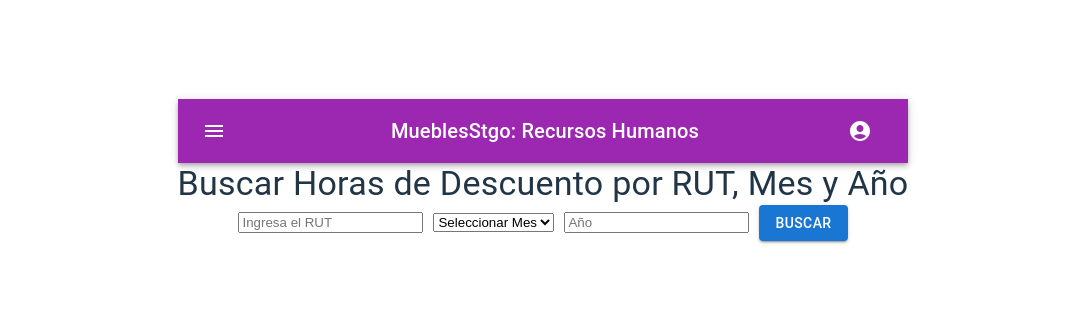
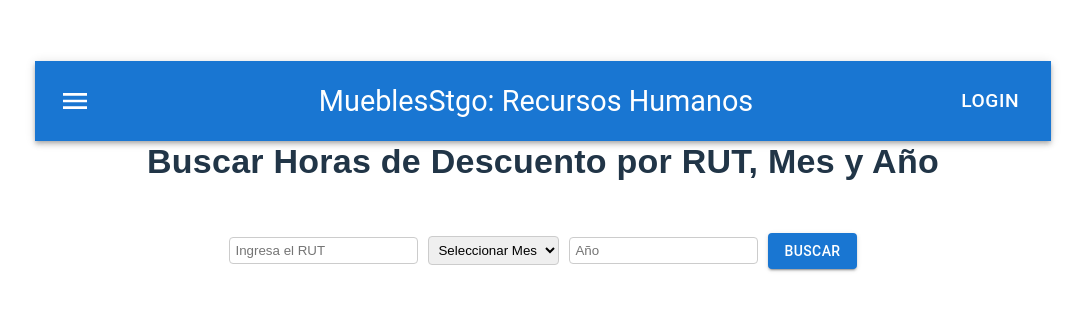
Before and after one commit to Plizama/ProyectoMINSW_Frontend, a React (Vite) app: page /discountHours/list in a window 1280 px wide. Shown: the part 230-540 px from the top of the page, without its empty margins (97-1182 px from the left). Built offline with nearby package versions, Linux system fonts and the light colour scheme.

Commit message:
archivo final

```diff
--- a/package.json
+++ b/package.json
@@ -13,7 +13,7 @@
     "@emotion/react": "^11.13.3",
     "@emotion/styled": "^11.13.0",
     "@mui/icons-material": "^6.1.1",
-    "@mui/material": "^6.1.1",
+    "@mui/material": "^6.1.3",
     "axios": "^1.7.7",
     "react": "^18.3.1",
     "react-dom": "^18.3.1",
--- a/src/App.jsx
+++ b/src/App.jsx
@@ -13,7 +13,7 @@
   return (
     <Router>
       <div className="container">
-        <Navbar />
+      <Navbar></Navbar>
         <Routes>
           <Route path="/home" element={<Home />} />
           <Route path="/employee/list" element={<EmployeeList/>} />
--- a/src/components/DiscountHoursList.jsx
+++ b/src/components/DiscountHoursList.jsx
@@ -10,6 +10,7 @@
 import TableHead from "@mui/material/TableHead";
 import TableRow from "@mui/material/TableRow";
 import Paper from "@mui/material/Paper";
+import Box from '@mui/material/Box';
 
 const DiscountHoursList = () => {
   const [rut, setRut] = useState("");
@@ -18,22 +19,20 @@
   const [discountHoursList, setDiscountHoursList] = useState([]);
   const [message, setMessage] = useState("");
 
-  // Función para manejar el cambio de valor del RUT
+  // Manejo de cambio en los inputs
   const handleRutChange = (event) => {
     setRut(event.target.value);
   };
 
-  // Función para manejar el cambio de valor del mes
   const handleMonthChange = (event) => {
     setMonth(event.target.value);
   };
 
-  // Función para manejar el cambio de valor del año
   const handleYearChange = (event) => {
     setYear(event.target.value);
   };
 
-  // Función para obtener las horas de descuento por RUT, mes y año
+  // Búsqueda
   const handleSearchByRutAndMonth = () => {
     if (!rut || !month || !year) {
       setMessage("Por favor ingrese el RUT, mes y año.");
@@ -56,13 +55,12 @@
       });
   };
 
-  // Función para aprobar una hora de descuento
+  // Aprobar horas
   const handleApprove = (rut, date) => {
     discountHoursService
       .approveDiscountHours(rut, date)
       .then(() => {
         setMessage("Descuento de horas aprobado correctamente.");
-        // Actualizar el listado después de aprobar
         handleSearchByRutAndMonth();
       })
       .catch(() => {
@@ -72,18 +70,62 @@
 
   return (
     <div>
-      <Typography variant="h4">Buscar Horas de Descuento por RUT, Mes y Año</Typography>
 
+      <Box
+        sx={{
+          display: 'flex',
+          justifyContent: 'center',
+          marginBottom: '40px',
+          position: 'relative',
+          zIndex: 1,
+        }}
+      >
+        <Typography
+          variant="h4"
+          sx={{
+            fontFamily: 'Arial, sans-serif',
+            fontWeight: 'bold',
+            textAlign: 'center',
+          }}
+        >
+          Buscar Horas de Descuento por RUT, Mes y Año
+        </Typography>
+      </Box>
+
+
+      <div
+        style={{
+          position: 'relative',
+          zIndex: 2,
+          padding: '10px',
+          backgroundColor: '#fff',
+        }}
+      >
         <input
           type="text"
           placeholder="Ingresa el RUT"
           value={rut}
           onChange={handleRutChange}
-        style={{ marginRight: "10px" }}
+          style={{
+            marginRight: '10px',
+            zIndex: 3,
+            padding: '5px',
+            borderRadius: '4px',
+            border: '1px solid #ccc',
+          }}
         />
 
-      {/* Menú desplegable para seleccionar el mes */}
-      <select value={month} onChange={handleMonthChange} style={{ marginRight: "10px" }}>
+        <select
+          value={month}
+          onChange={handleMonthChange}
+          style={{
+            marginRight: '10px',
+            zIndex: 3,
+            padding: '5px',
+            borderRadius: '4px',
+            border: '1px solid #ccc',
+          }}
+        >
           <option value="">Seleccionar Mes</option>
           <option value="1">Enero</option>
           <option value="2">Febrero</option>
@@ -99,32 +141,40 @@
           <option value="12">Diciembre</option>
         </select>
 
-      {/* Campo de texto para ingresar el año */}
         <input
           type="text"
           placeholder="Año"
           value={year}
           onChange={handleYearChange}
-        style={{ marginRight: "10px" }}
+          style={{
+            marginRight: '10px',
+            zIndex: 3,
+            padding: '5px',
+            borderRadius: '4px',
+            border: '1px solid #ccc',
+          }}
         />
 
         <Button
           variant="contained"
           color="primary"
           onClick={handleSearchByRutAndMonth}
+          style={{
+            zIndex: 3,
+          }}
         >
           Buscar
         </Button>
+      </div>
 
       {message && (
-        <Alert severity="info" style={{ marginTop: "20px" }}>
+        <Alert severity="info" style={{ marginTop: '20px', zIndex: 2 }}>
           {message}
         </Alert>
       )}
 
-      {/* Mostrar la tabla solo si hay datos */}
       {discountHoursList.length > 0 && (
-        <TableContainer component={Paper} style={{ marginTop: "20px" }}>
+        <TableContainer component={Paper} style={{ marginTop: '20px' }}>
           <Table>
             <TableHead>
               <TableRow>
--- a/src/components/EmployeesList.jsx
+++ b/src/components/EmployeesList.jsx
@@ -11,13 +11,13 @@
 const EmployeeList = () => {
   const [employees, setEmployees] = useState([]);
 
-  // Función para obtener la lista de empleados desde el backend
+  // Obtener lista de empleados
   const init = () => {
     employeeService
       .getAll()
       .then((response) => {
         console.log("Mostrando listado de todos los empleados.", response.data);
-        setEmployees(response.data); // Almacenamos los empleados en el estado
+        setEmployees(response.data);
       })
       .catch((error) => {
         console.log(
@@ -27,16 +27,13 @@
       });
   };
 
-  // useEffect para llamar a init al montar el componente
   useEffect(() => {
     init();
   }, []);
 
   return (
-    <div>
-      <h2>Lista de Empleados</h2>
       <TableContainer component={Paper}>
-        <Table sx={{ minWidth: 650 }} aria-label="employee table">
+        <Table sx={{ minWidth: 650 }} size="small" aria-label="a dense table">
           <TableHead>
             <TableRow>
               <TableCell>ID</TableCell>
@@ -63,7 +60,6 @@
           </TableBody>
         </Table>
       </TableContainer>
-    </div>
   );
 };
 
--- a/src/components/Navbar.jsx
+++ b/src/components/Navbar.jsx
@@ -5,81 +5,46 @@
 import Typography from "@mui/material/Typography";
 import IconButton from "@mui/material/IconButton";
 import MenuIcon from "@mui/icons-material/Menu";
-import Menu from '@mui/material/Menu';
-import MenuItem from '@mui/material/MenuItem';
-import AccountCircle from '@mui/icons-material/AccountCircle';
+import Button from "@mui/material/Button";
 import Sidemenu from "./Sidemenu";
 import { useState } from "react";
 
 export default function Navbar() {
   const [open, setOpen] = useState(false);
-  const [anchorEl, setAnchorEl] = useState(null);
-  const auth = true;
 
   const toggleDrawer = (open) => (event) => {
     setOpen(open);
   };
 
-  const handleMenu = (event) => {
-    setAnchorEl(event.currentTarget);
-  };
-
-  const handleClose = () => {
-    setAnchorEl(null);
-  };
-
   return (
     <Box sx={{ flexGrow: 1 }}>
-      <AppBar position="static" color="secondary">
-        <Toolbar>
+      <AppBar position="static" sx={{ height: '80px' }}>
+        <Toolbar sx={{ minHeight: '80px' }}>
           <IconButton
             size="large"
             edge="start"
             color="inherit"
             aria-label="menu"
-            sx={{ mr: 2 }}
+            sx={{ mr: 2, fontSize: '2rem' }}
             onClick={toggleDrawer(true)}
           >
-            <MenuIcon />
+            <MenuIcon fontSize="inherit" />
           </IconButton>
 
-          <Typography variant="h6" component="div" sx={{ flexGrow: 1 }}>
+          <Typography
+            variant="h5"
+            component="div"
+            sx={{
+              flexGrow: 1,
+              fontSize: '1.8rem',
+              padding: '200px',
+              margin: '10px 0',
+            }}
+          >
             MueblesStgo: Recursos Humanos
           </Typography>
 
-
-          {auth && (
-            <div>
-              <IconButton
-                size="large"
-                aria-label="account of current user"
-                aria-controls="menu-appbar"
-                aria-haspopup="true"
-                onClick={handleMenu}
-                color="inherit"
-              >
-                <AccountCircle />
-              </IconButton>
-              <Menu
-                id="menu-appbar"
-                anchorEl={anchorEl}
-                anchorOrigin={{
-                  vertical: 'top',
-                  horizontal: 'right',
-                }}
-                keepMounted
-                transformOrigin={{
-                  vertical: 'top',
-                  horizontal: 'right',
-                }}
-                open={Boolean(anchorEl)}
-                onClose={handleClose}
-              >
-                <MenuItem onClick={handleClose}>Profile</MenuItem>
-                <MenuItem onClick={handleClose}>Logout</MenuItem>
-              </Menu>
-            </div>
-          )}
+          <Button color="inherit" sx={{ fontSize: '1.2rem' }}>Login</Button>
         </Toolbar>
       </AppBar>
 
--- a/src/components/Sidemenu.jsx
+++ b/src/components/Sidemenu.jsx
@@ -11,8 +11,6 @@
 import CalculateIcon from "@mui/icons-material/Calculate";
 import AnalyticsIcon from "@mui/icons-material/Analytics";
 import DiscountIcon from "@mui/icons-material/Discount";
-import HailIcon from "@mui/icons-material/Hail";
-import MedicationLiquidIcon from "@mui/icons-material/MedicationLiquid";
 import MoreTimeIcon from "@mui/icons-material/MoreTime";
 import HomeIcon from "@mui/icons-material/Home";
 import { useNavigate } from "react-router-dom";
```
Also changed, not shown: src/components/CalculatePaycheck.jsx (+59 -10 lines), src/components/ExtraHoursList.jsx (+63 -14 lines), src/components/LoadAccessControl.jsx (+38 -14 lines), src/components/PaycheckDetails.jsx (+71 -13 lines), 1 other file (tests, documents, lock files or other folders). Lines whose indentation alone changed are shown as unchanged.
